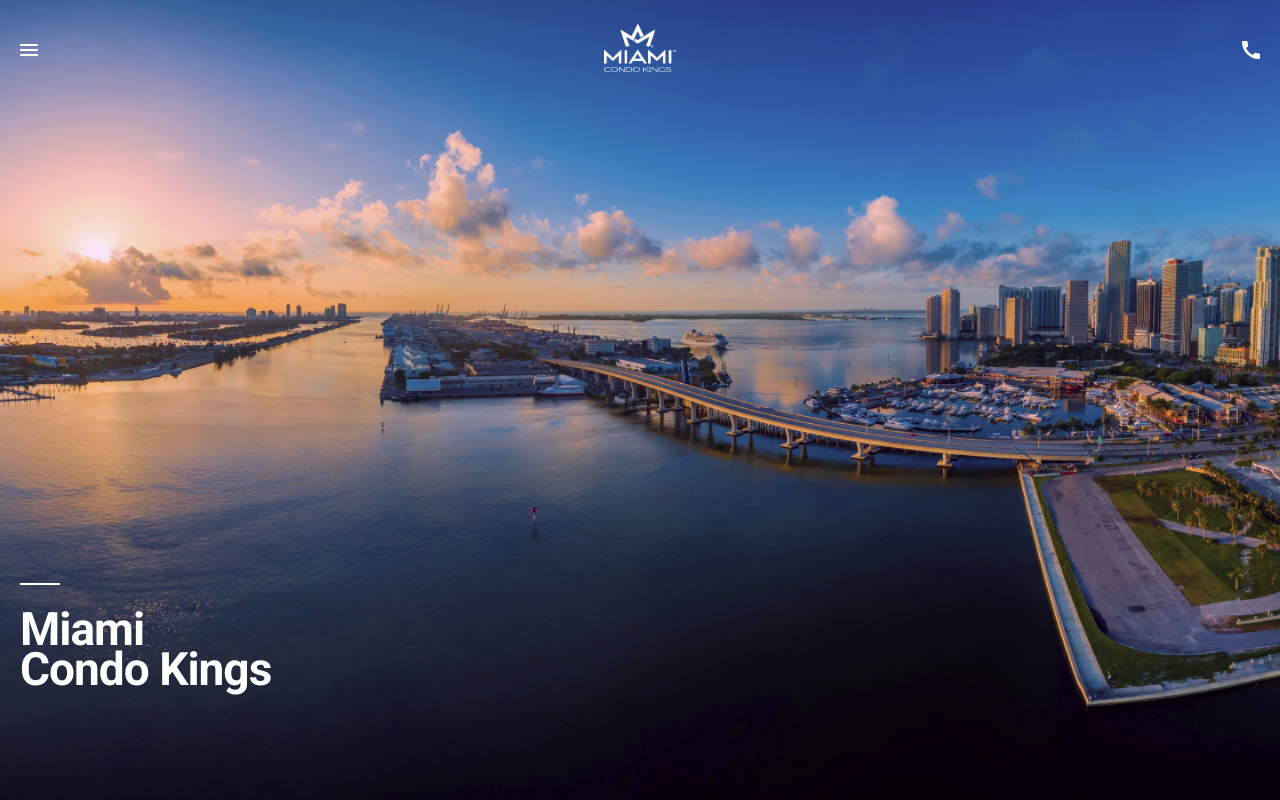
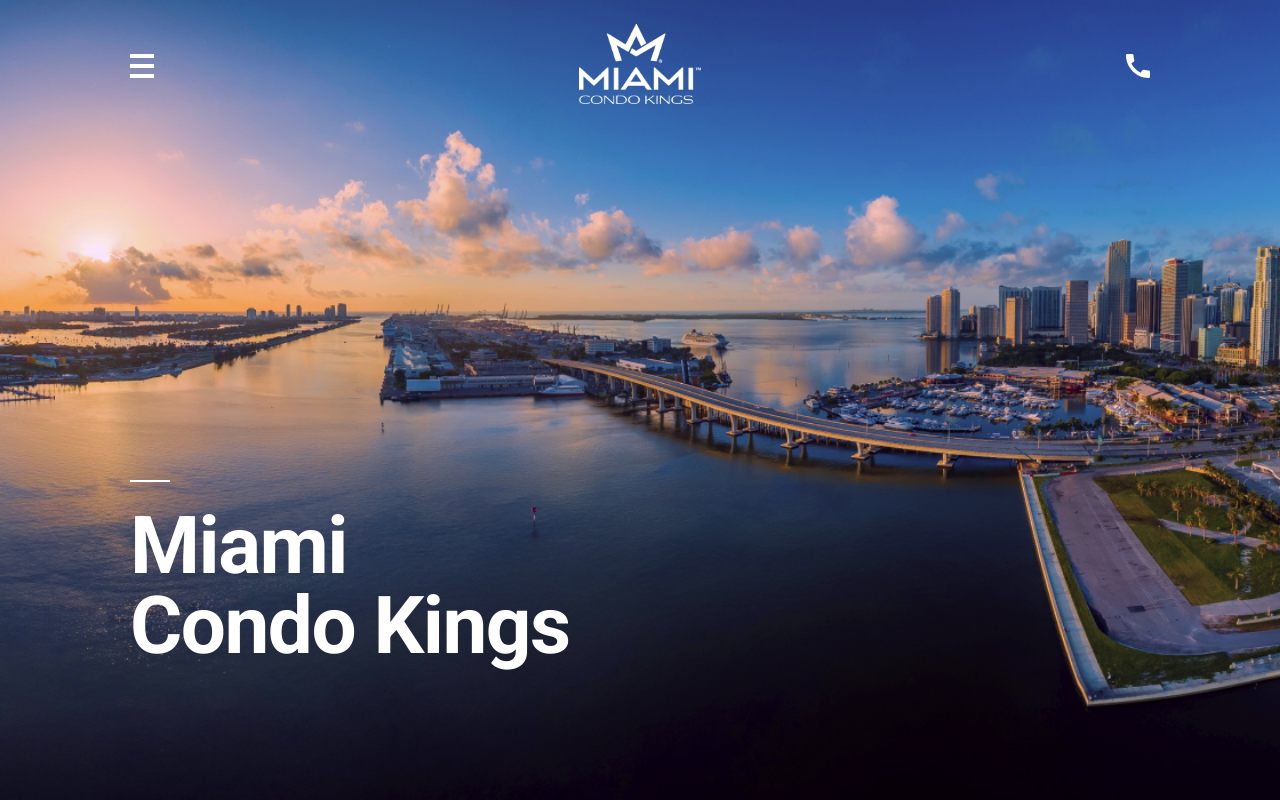
Before and after one commit to rmpolonskiy/miami-landing, a website built with Parcel: page src/index.html in a window 1280 px wide. Built offline with nearby package versions, Linux system fonts and the light colour scheme.

Commit message:
adopted header for desktop

```diff
--- a/src/index.html
+++ b/src/index.html
@@ -19,8 +19,14 @@
   </head>
   <body class="page__body">
     <header class="header">
+      <div class="container">
+        <div class="header__content">
           <div class="header__nav">
-        <a href="#" class="header__menu-opener"></a>
+            <a
+              href="#"
+              class="icon header__menu-opener"
+              >
+            </a>
 
             <a href="/" class="logo">
               <img
@@ -30,7 +36,11 @@
               >
             </a>
 
-        <a href="tel:+1 234 555-55-55" class="header__call"></a>
+            <a
+              href="tel:+1 234 555-55-55"
+              class="icon header__call"
+              >
+            </a>
           </div>
 
           <h1 class="header__title">
@@ -38,6 +48,8 @@
             <br>
             Condo Kings
           </h1>
+        </div>
+      </div>
     </header>
     <script type="text/javascript" src="scripts/main.js"></script>
   </body>
--- a/src/styles/main.scss
+++ b/src/styles/main.scss
@@ -1,3 +1,9 @@
+@mixin onDesktop {
+  @media (min-width: 1024px) {
+    @content;
+  }
+}
+
 .page {
   font-family: "Roboto", sans-serif;
 
@@ -6,17 +12,56 @@
   }
 }
 
-.header {
-  display: flex;
-  flex-direction: column;
-  justify-content: space-between;
-  box-sizing: border-box;
-  height: 100vh;
-  padding: 24px 20px 80px;
+.logo {
+
+  &__image {
+    height: 48px;
+
+    @include onDesktop {
+      height: 80px;
+    }
+  }
+}
+
+.container {
+  margin: 0 auto;
+  max-width: 1020px;
+  padding: 0 20px;
+
+  @include onDesktop {
+    padding: 0 40px;
+  }
+}
+
+.icon {
+  display: block;
+  width: 18px;
+  height: 18px;
+
+  @include onDesktop {
+    width: 24px;
+    height: 24px;
+  }
 
   background-size: cover;
   background-position: center;
+  background-repeat: no-repeat;
+}
+
+.header {
+  background-size: cover;
+  background-position: center;
   background-image: url(../images/header.jpg);
+
+  &__content {
+    display: flex;
+    flex-direction: column;
+    justify-content: space-between;
+
+    box-sizing: border-box;
+    height: 100vh;
+    padding: 24px 0 80px;
+  }
 
   &__title {
     font-weight: bold;
@@ -24,6 +69,12 @@
     line-height: 40px;
     color: #fff;
     letter-spacing: -1px;
+
+    @include onDesktop {
+      font-size: 80px;
+      line-height: 80px;
+      letter-spacing: -1.5px;
+    }
 
     &::before {
       content: "";
@@ -42,14 +93,8 @@
   }
 
   &__menu-opener {
-    display: block;
-    width: 18px;
-    height: 12px;
 
     background-image: url(../images/menu.svg);
-    background-size: cover;
-    background-position: center;
-    background-repeat: no-repeat;
 
     &:hover {
       background-image: url(../images/menu_hover.svg);
@@ -57,20 +102,34 @@
   }
 
   &__call {
-    display: block;
-    width: 18px;
-    height: 18px;
+    background-image: url(../images/phone.svg);
+    text-decoration: none;
 
-    background-image: url(../images/phone.svg);
-    background-size: cover;
-    background-position: center;
-    background-repeat: no-repeat;
+    @include onDesktop {
+      &::before {
+        content: "+1 234 555-55-55";
+        position: relative;
+        top: 50%;
+        transform: translate(-100%, -50%);
+
+        display: block;
+        width: max-content;
+        padding-right: 20px;
+
+        font-weight: 700;
+        font-size: 12px;
+        line-height: 16px;
+        color: #fff;
+        letter-spacing: 2px;
+        text-transform: uppercase;
+        opacity: 0;
+        pointer-events: none;
+      }
+
+      &:hover::before {
+        opacity: 1;
+        pointer-events: all;
+      }
+    }
   }
 }
-
-.logo {
-
-  &__image {
-    height: 48px;
-  }
-}
```
Lines whose indentation alone changed are shown as unchanged.
